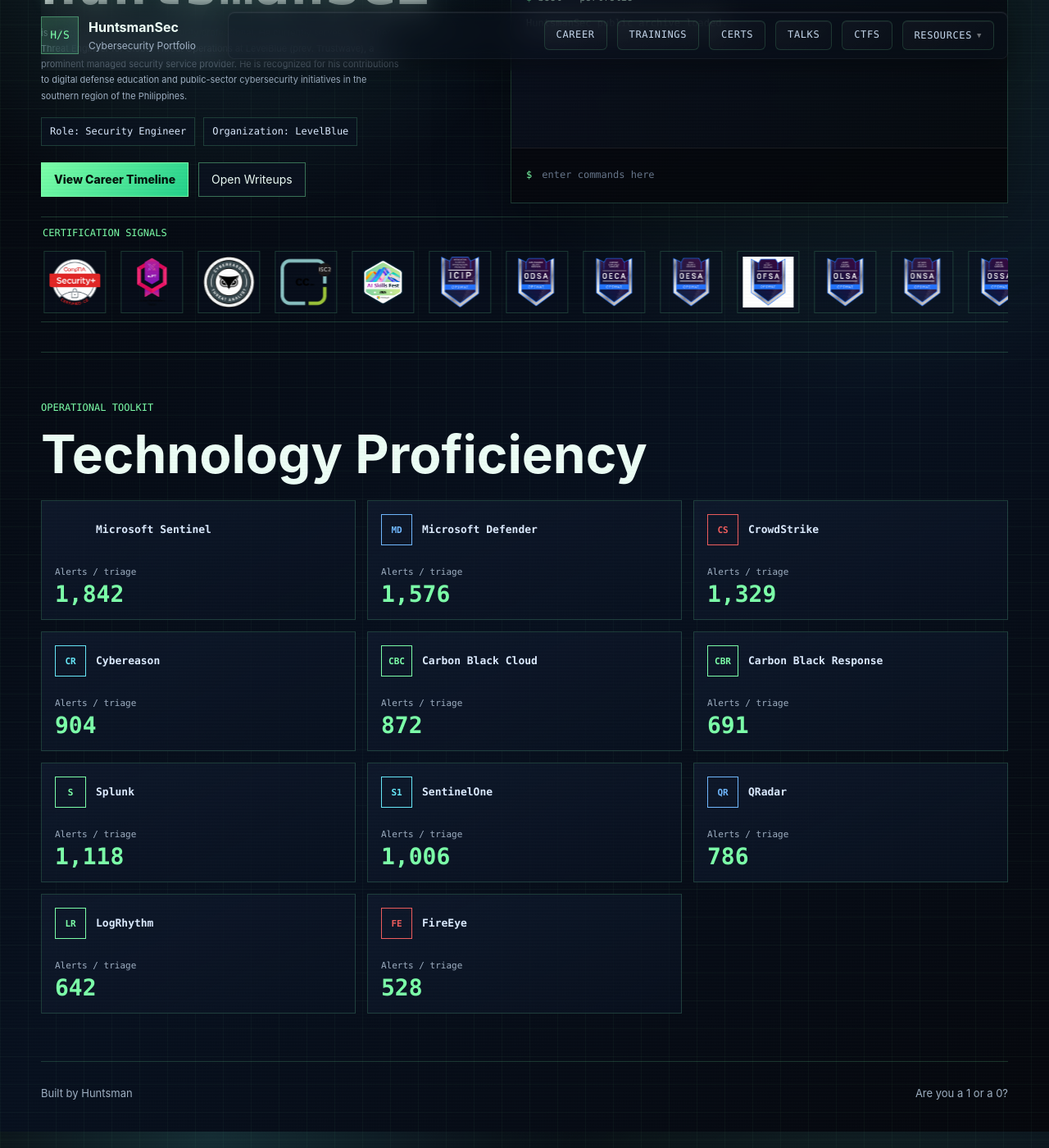
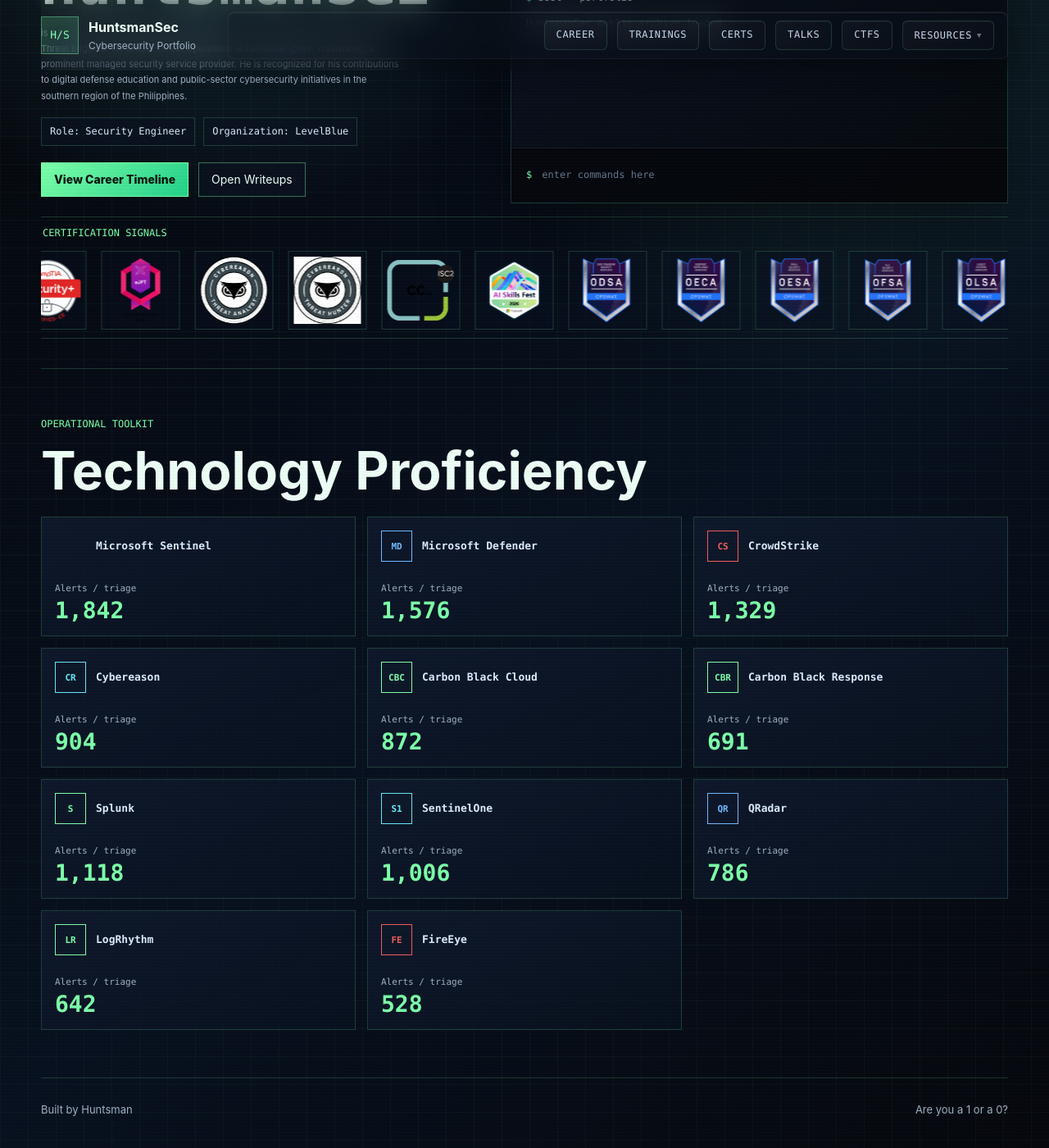
Before and after one commit to HuntsmanSec/HuntsmanSec.github.io, a Jekyll site: the page built from index.md, in a window 1280 px wide and 1400 px high, scrolled down 174 px. Shown: the whole window at 82% size. Built offline with Jekyll 4.4.1, drawn with Linux system fonts in a browser that asks for light colours.

Commit message:
Link and enlarge certification badges

```diff
--- a/_layouts/home.html
+++ b/_layouts/home.html
@@ -26,39 +26,39 @@ layout: default
   <p class="eyebrow" id="certification-marquee-title">Certification Signals</p>
   <div class="certification-marquee-window">
     <div class="certification-marquee-track">
-      <div class="certification-marquee-group" role="list">
-        <span class="certification-badge" role="listitem"><img src="{{ '/assets/images/certs/Cybereason Threat Analyst.png' | relative_url }}" alt="Cybereason Threat Analyst"></span>
-        <span class="certification-badge" role="listitem"><img src="{{ '/assets/images/certs/ISC2 Certified in Cybersecurity.png' | relative_url }}" alt="ISC2 Certified in Cybersecurity"></span>
-        <span class="certification-badge" role="listitem"><img src="{{ '/assets/images/certs/Microsoft AI Skillfest.png' | relative_url }}" alt="Microsoft AI Skillfest"></span>
-        <span class="certification-badge" role="listitem"><img src="{{ '/assets/images/certs/OPSWAT-ICIP.png' | relative_url }}" alt="OPSWAT ICIP"></span>
-        <span class="certification-badge" role="listitem"><img src="{{ '/assets/images/certs/OPSWAT-ODSA.png' | relative_url }}" alt="OPSWAT ODSA"></span>
-        <span class="certification-badge" role="listitem"><img src="{{ '/assets/images/certs/OPSWAT-OECA.png' | relative_url }}" alt="OPSWAT OECA"></span>
-        <span class="certification-badge" role="listitem"><img src="{{ '/assets/images/certs/OPSWAT-OESA.png' | relative_url }}" alt="OPSWAT OESA"></span>
-        <span class="certification-badge" role="listitem"><img src="{{ '/assets/images/certs/OPSWAT-OFSA.png' | relative_url }}" alt="OPSWAT OFSA"></span>
-        <span class="certification-badge" role="listitem"><img src="{{ '/assets/images/certs/OPSWAT-OLSA.png' | relative_url }}" alt="OPSWAT OLSA"></span>
-        <span class="certification-badge" role="listitem"><img src="{{ '/assets/images/certs/OPSWAT-ONSA.png' | relative_url }}" alt="OPSWAT ONSA"></span>
-        <span class="certification-badge" role="listitem"><img src="{{ '/assets/images/certs/OPSWAT-OSSA.png' | relative_url }}" alt="OPSWAT OSSA"></span>
-        <span class="certification-badge" role="listitem"><img src="{{ '/assets/images/certs/OPSWAT-OWPA.png' | relative_url }}" alt="OPSWAT OWPA"></span>
-        <span class="certification-badge" role="listitem"><img src="{{ '/assets/images/certs/SIREN Expert.png' | relative_url }}" alt="SIREN Expert"></span>
-        <span class="certification-badge" role="listitem"><img src="{{ '/assets/images/certs/SecurityPlus Logo Certified CE.png' | relative_url }}" alt="CompTIA Security Plus Certified CE"></span>
-        <span class="certification-badge" role="listitem"><img src="{{ '/assets/images/certs/eJPT.png' | relative_url }}" alt="eJPT"></span>
+      <div class="certification-marquee-group" role="group" aria-label="Credential links">
+        <a class="certification-badge" href="https://www.credly.com/badges/1a74afeb-6f72-4a31-87ff-2b01c19e5761/linked_in_profile" target="_blank" rel="noopener noreferrer" aria-label="View Cybereason Certified Threat Analyst credential"><img src="{{ '/assets/images/certs/Cybereason Threat Analyst.png' | relative_url }}" alt="Cybereason Certified Threat Analyst"></a>
+        <a class="certification-badge" href="https://cf-us1.mindtickle.com/1290290138401337006/public-content/1712077254014appoutputcertificate0XYKx3vIQ2.png1Wgb.png" target="_blank" rel="noopener noreferrer" aria-label="View Cybereason Certified Threat Hunter credential"><img src="{{ '/assets/images/certs/Cybereason Threat Hunter.png' | relative_url }}" alt="Cybereason Certified Threat Hunter"></a>
+        <a class="certification-badge" href="https://www.credly.com/badges/dfb68d32-d2f1-43c1-89aa-39809ee67e52/public_url" target="_blank" rel="noopener noreferrer" aria-label="View ISC2 Certified in Cybersecurity credential"><img src="{{ '/assets/images/certs/ISC2 Certified in Cybersecurity.png' | relative_url }}" alt="ISC2 Certified in Cybersecurity"></a>
+        <a class="certification-badge" href="https://www.credly.com/badges/a782ba6b-b201-4fd2-a6db-9a720606e03e" target="_blank" rel="noopener noreferrer" aria-label="View Microsoft AI Skillfest credential"><img src="{{ '/assets/images/certs/Microsoft AI Skillfest.png' | relative_url }}" alt="Microsoft AI Skillfest"></a>
+        <a class="certification-badge" href="https://www.credly.com/badges/0e63bc8d-b4c3-4cde-befa-a6823edddf84/linked_in_profile" target="_blank" rel="noopener noreferrer" aria-label="View OPSWAT Data Transfer Security Associate credential"><img src="{{ '/assets/images/certs/OPSWAT-ODSA.png' | relative_url }}" alt="OPSWAT Data Transfer Security Associate"></a>
+        <a class="certification-badge" href="https://www.credly.com/badges/2f92f4f2-5d32-4d66-a44a-7d89f8e994bd/linked_in_profile" target="_blank" rel="noopener noreferrer" aria-label="View OPSWAT Endpoint Compliance Associate credential"><img src="{{ '/assets/images/certs/OPSWAT-OECA.png' | relative_url }}" alt="OPSWAT Endpoint Compliance Associate"></a>
+        <a class="certification-badge" href="https://www.credly.com/badges/8f307b85-757c-4530-bbca-0a270d1ce612/linked_in_profile" target="_blank" rel="noopener noreferrer" aria-label="View OPSWAT Email Security Associate credential"><img src="{{ '/assets/images/certs/OPSWAT-OESA.png' | relative_url }}" alt="OPSWAT Email Security Associate"></a>
+        <a class="certification-badge" href="https://www.credly.com/badges/b9f445fe-0a8b-4a7c-b791-cba0d3efb86a/linked_in_profile" target="_blank" rel="noopener noreferrer" aria-label="View OPSWAT File Security Associate credential"><img src="{{ '/assets/images/certs/OPSWAT-OFSA-transparent.png' | relative_url }}" alt="OPSWAT File Security Associate"></a>
+        <a class="certification-badge" href="https://www.credly.com/badges/27d54688-296d-4400-8f41-c84ee90460ba/linked_in_profile" target="_blank" rel="noopener noreferrer" aria-label="View OPSWAT Legacy System Associate credential"><img src="{{ '/assets/images/certs/OPSWAT-OLSA.png' | relative_url }}" alt="OPSWAT Legacy System Associate"></a>
+        <a class="certification-badge" href="https://www.credly.com/badges/465752c6-74b5-4948-8adb-292f5e59fb27/linked_in_profile" target="_blank" rel="noopener noreferrer" aria-label="View OPSWAT Network Security Associate credential"><img src="{{ '/assets/images/certs/OPSWAT-ONSA.png' | relative_url }}" alt="OPSWAT Network Security Associate"></a>
+        <a class="certification-badge" href="https://www.credly.com/badges/6b359d97-197d-45ce-b008-6fbb3a56d97e/linked_in_profile" target="_blank" rel="noopener noreferrer" aria-label="View OPSWAT Secure Storage Associate credential"><img src="{{ '/assets/images/certs/OPSWAT-OSSA.png' | relative_url }}" alt="OPSWAT Secure Storage Associate"></a>
+        <a class="certification-badge" href="https://www.credly.com/badges/1b1347c7-acfd-4cdb-b4dd-dabdbc1c07f6/linked_in_profile" target="_blank" rel="noopener noreferrer" aria-label="View OPSWAT Web Traffic Protection Associate credential"><img src="{{ '/assets/images/certs/OPSWAT-OWPA.png' | relative_url }}" alt="OPSWAT Web Traffic Protection Associate"></a>
+        <a class="certification-badge" href="https://university.sentinelone.com/c/s/yO8-odTQtkS0XQ6e1UB_y9cmuFgWhvca6HJlXn8TA0fyf-vTUsLFMKzFBeZsmGbR" target="_blank" rel="noopener noreferrer" aria-label="View SIREN credential"><img src="{{ '/assets/images/certs/SIREN Expert.png' | relative_url }}" alt="SIREN Expert"></a>
+        <a class="certification-badge" href="https://www.credly.com/badges/90acc966-58ec-4894-b1e0-0ac04d424520" target="_blank" rel="noopener noreferrer" aria-label="View CompTIA Security Plus credential"><img src="{{ '/assets/images/certs/SecurityPlus Logo Certified CE.png' | relative_url }}" alt="CompTIA Security Plus Certified CE"></a>
+        <a class="certification-badge" href="https://certs.ine.com/458fa6c8-6d7d-4051-8f90-3baf6b7f6f62#acc.wLBTubjc" target="_blank" rel="noopener noreferrer" aria-label="View INE eJPT credential"><img src="{{ '/assets/images/certs/eJPT.png' | relative_url }}" alt="INE eJPT"></a>
       </div>
       <div class="certification-marquee-group" aria-hidden="true">
-        <span class="certification-badge"><img src="{{ '/assets/images/certs/Cybereason Threat Analyst.png' | relative_url }}" alt="" loading="lazy"></span>
-        <span class="certification-badge"><img src="{{ '/assets/images/certs/ISC2 Certified in Cybersecurity.png' | relative_url }}" alt="" loading="lazy"></span>
-        <span class="certification-badge"><img src="{{ '/assets/images/certs/Microsoft AI Skillfest.png' | relative_url }}" alt="" loading="lazy"></span>
-        <span class="certification-badge"><img src="{{ '/assets/images/certs/OPSWAT-ICIP.png' | relative_url }}" alt="" loading="lazy"></span>
-        <span class="certification-badge"><img src="{{ '/assets/images/certs/OPSWAT-ODSA.png' | relative_url }}" alt="" loading="lazy"></span>
-        <span class="certification-badge"><img src="{{ '/assets/images/certs/OPSWAT-OECA.png' | relative_url }}" alt="" loading="lazy"></span>
-        <span class="certification-badge"><img src="{{ '/assets/images/certs/OPSWAT-OESA.png' | relative_url }}" alt="" loading="lazy"></span>
-        <span class="certification-badge"><img src="{{ '/assets/images/certs/OPSWAT-OFSA.png' | relative_url }}" alt="" loading="lazy"></span>
-        <span class="certification-badge"><img src="{{ '/assets/images/certs/OPSWAT-OLSA.png' | relative_url }}" alt="" loading="lazy"></span>
-        <span class="certification-badge"><img src="{{ '/assets/images/certs/OPSWAT-ONSA.png' | relative_url }}" alt="" loading="lazy"></span>
-        <span class="certification-badge"><img src="{{ '/assets/images/certs/OPSWAT-OSSA.png' | relative_url }}" alt="" loading="lazy"></span>
-        <span class="certification-badge"><img src="{{ '/assets/images/certs/OPSWAT-OWPA.png' | relative_url }}" alt="" loading="lazy"></span>
-        <span class="certification-badge"><img src="{{ '/assets/images/certs/SIREN Expert.png' | relative_url }}" alt="" loading="lazy"></span>
-        <span class="certification-badge"><img src="{{ '/assets/images/certs/SecurityPlus Logo Certified CE.png' | relative_url }}" alt="" loading="lazy"></span>
-        <span class="certification-badge"><img src="{{ '/assets/images/certs/eJPT.png' | relative_url }}" alt="" loading="lazy"></span>
+        <a class="certification-badge" href="https://www.credly.com/badges/1a74afeb-6f72-4a31-87ff-2b01c19e5761/linked_in_profile" target="_blank" rel="noopener noreferrer" tabindex="-1"><img src="{{ '/assets/images/certs/Cybereason Threat Analyst.png' | relative_url }}" alt="" loading="lazy"></a>
+        <a class="certification-badge" href="https://cf-us1.mindtickle.com/1290290138401337006/public-content/1712077254014appoutputcertificate0XYKx3vIQ2.png1Wgb.png" target="_blank" rel="noopener noreferrer" tabindex="-1"><img src="{{ '/assets/images/certs/Cybereason Threat Hunter.png' | relative_url }}" alt="" loading="lazy"></a>
+        <a class="certification-badge" href="https://www.credly.com/badges/dfb68d32-d2f1-43c1-89aa-39809ee67e52/public_url" target="_blank" rel="noopener noreferrer" tabindex="-1"><img src="{{ '/assets/images/certs/ISC2 Certified in Cybersecurity.png' | relative_url }}" alt="" loading="lazy"></a>
+        <a class="certification-badge" href="https://www.credly.com/badges/a782ba6b-b201-4fd2-a6db-9a720606e03e" target="_blank" rel="noopener noreferrer" tabindex="-1"><img src="{{ '/assets/images/certs/Microsoft AI Skillfest.png' | relative_url }}" alt="" loading="lazy"></a>
+        <a class="certification-badge" href="https://www.credly.com/badges/0e63bc8d-b4c3-4cde-befa-a6823edddf84/linked_in_profile" target="_blank" rel="noopener noreferrer" tabindex="-1"><img src="{{ '/assets/images/certs/OPSWAT-ODSA.png' | relative_url }}" alt="" loading="lazy"></a>
+        <a class="certification-badge" href="https://www.credly.com/badges/2f92f4f2-5d32-4d66-a44a-7d89f8e994bd/linked_in_profile" target="_blank" rel="noopener noreferrer" tabindex="-1"><img src="{{ '/assets/images/certs/OPSWAT-OECA.png' | relative_url }}" alt="" loading="lazy"></a>
+        <a class="certification-badge" href="https://www.credly.com/badges/8f307b85-757c-4530-bbca-0a270d1ce612/linked_in_profile" target="_blank" rel="noopener noreferrer" tabindex="-1"><img src="{{ '/assets/images/certs/OPSWAT-OESA.png' | relative_url }}" alt="" loading="lazy"></a>
+        <a class="certification-badge" href="https://www.credly.com/badges/b9f445fe-0a8b-4a7c-b791-cba0d3efb86a/linked_in_profile" target="_blank" rel="noopener noreferrer" tabindex="-1"><img src="{{ '/assets/images/certs/OPSWAT-OFSA-transparent.png' | relative_url }}" alt="" loading="lazy"></a>
+        <a class="certification-badge" href="https://www.credly.com/badges/27d54688-296d-4400-8f41-c84ee90460ba/linked_in_profile" target="_blank" rel="noopener noreferrer" tabindex="-1"><img src="{{ '/assets/images/certs/OPSWAT-OLSA.png' | relative_url }}" alt="" loading="lazy"></a>
+        <a class="certification-badge" href="https://www.credly.com/badges/465752c6-74b5-4948-8adb-292f5e59fb27/linked_in_profile" target="_blank" rel="noopener noreferrer" tabindex="-1"><img src="{{ '/assets/images/certs/OPSWAT-ONSA.png' | relative_url }}" alt="" loading="lazy"></a>
+        <a class="certification-badge" href="https://www.credly.com/badges/6b359d97-197d-45ce-b008-6fbb3a56d97e/linked_in_profile" target="_blank" rel="noopener noreferrer" tabindex="-1"><img src="{{ '/assets/images/certs/OPSWAT-OSSA.png' | relative_url }}" alt="" loading="lazy"></a>
+        <a class="certification-badge" href="https://www.credly.com/badges/1b1347c7-acfd-4cdb-b4dd-dabdbc1c07f6/linked_in_profile" target="_blank" rel="noopener noreferrer" tabindex="-1"><img src="{{ '/assets/images/certs/OPSWAT-OWPA.png' | relative_url }}" alt="" loading="lazy"></a>
+        <a class="certification-badge" href="https://university.sentinelone.com/c/s/yO8-odTQtkS0XQ6e1UB_y9cmuFgWhvca6HJlXn8TA0fyf-vTUsLFMKzFBeZsmGbR" target="_blank" rel="noopener noreferrer" tabindex="-1"><img src="{{ '/assets/images/certs/SIREN Expert.png' | relative_url }}" alt="" loading="lazy"></a>
+        <a class="certification-badge" href="https://www.credly.com/badges/90acc966-58ec-4894-b1e0-0ac04d424520" target="_blank" rel="noopener noreferrer" tabindex="-1"><img src="{{ '/assets/images/certs/SecurityPlus Logo Certified CE.png' | relative_url }}" alt="" loading="lazy"></a>
+        <a class="certification-badge" href="https://certs.ine.com/458fa6c8-6d7d-4051-8f90-3baf6b7f6f62#acc.wLBTubjc" target="_blank" rel="noopener noreferrer" tabindex="-1"><img src="{{ '/assets/images/certs/eJPT.png' | relative_url }}" alt="" loading="lazy"></a>
       </div>
     </div>
   </div>
--- a/assets/css/style.css
+++ b/assets/css/style.css
@@ -691,7 +691,7 @@ pre {
 
 .certification-marquee-track {
   width: max-content;
-  animation: certification-marquee 42s linear infinite;
+  animation: certification-marquee 52s linear infinite;
 }
 
 .certification-marquee-group {
@@ -701,12 +701,15 @@ pre {
 
 .certification-badge {
   display: grid;
-  width: 76px;
-  height: 76px;
+  width: 96px;
+  height: 96px;
   place-items: center;
   padding: 6px;
   border: 1px solid var(--line);
   background: rgba(11, 18, 32, 0.44);
+  color: inherit;
+  text-decoration: none;
+  transition: border-color 160ms ease, box-shadow 160ms ease, transform 160ms ease;
 }
 
 .certification-badge img {
@@ -714,6 +717,17 @@ pre {
   width: 100%;
   height: 100%;
   object-fit: contain;
+}
+
+.certification-badge:hover {
+  transform: translateY(-2px);
+  border-color: var(--accent);
+  box-shadow: 0 0 0 1px rgba(77, 255, 173, 0.22), 0 0 18px rgba(77, 255, 173, 0.12);
+}
+
+.certification-badge:focus-visible {
+  outline: 2px solid var(--accent);
+  outline-offset: 3px;
 }
 
 @keyframes certification-marquee {
@@ -1499,8 +1513,8 @@ pre code {
   }
 
   .certification-badge {
-    width: 64px;
-    height: 64px;
+    width: 78px;
+    height: 78px;
   }
 }
 
```
Also changed, not shown: assets/images/certs/OPSWAT-OFSA-transparent.png (added).
